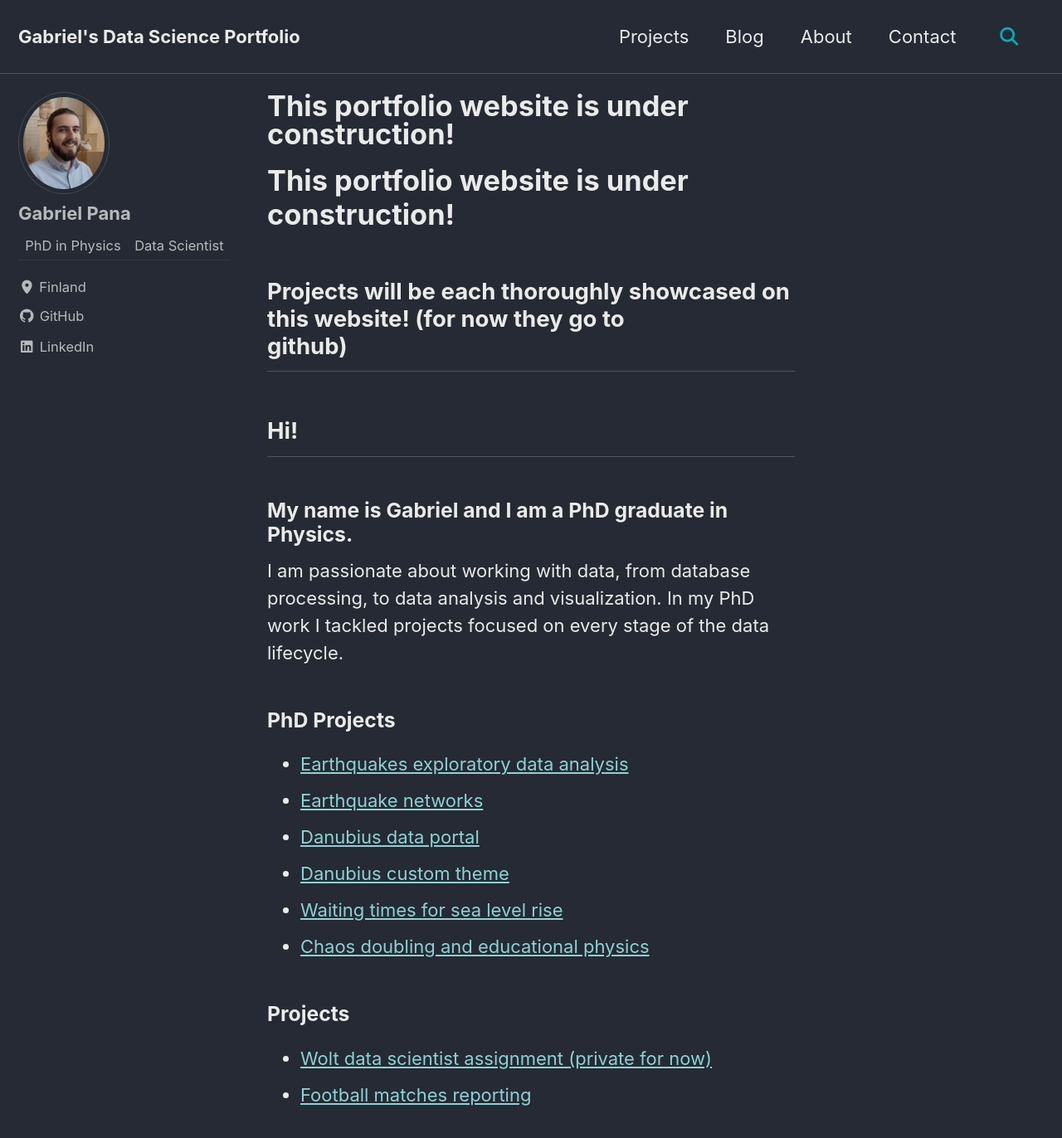
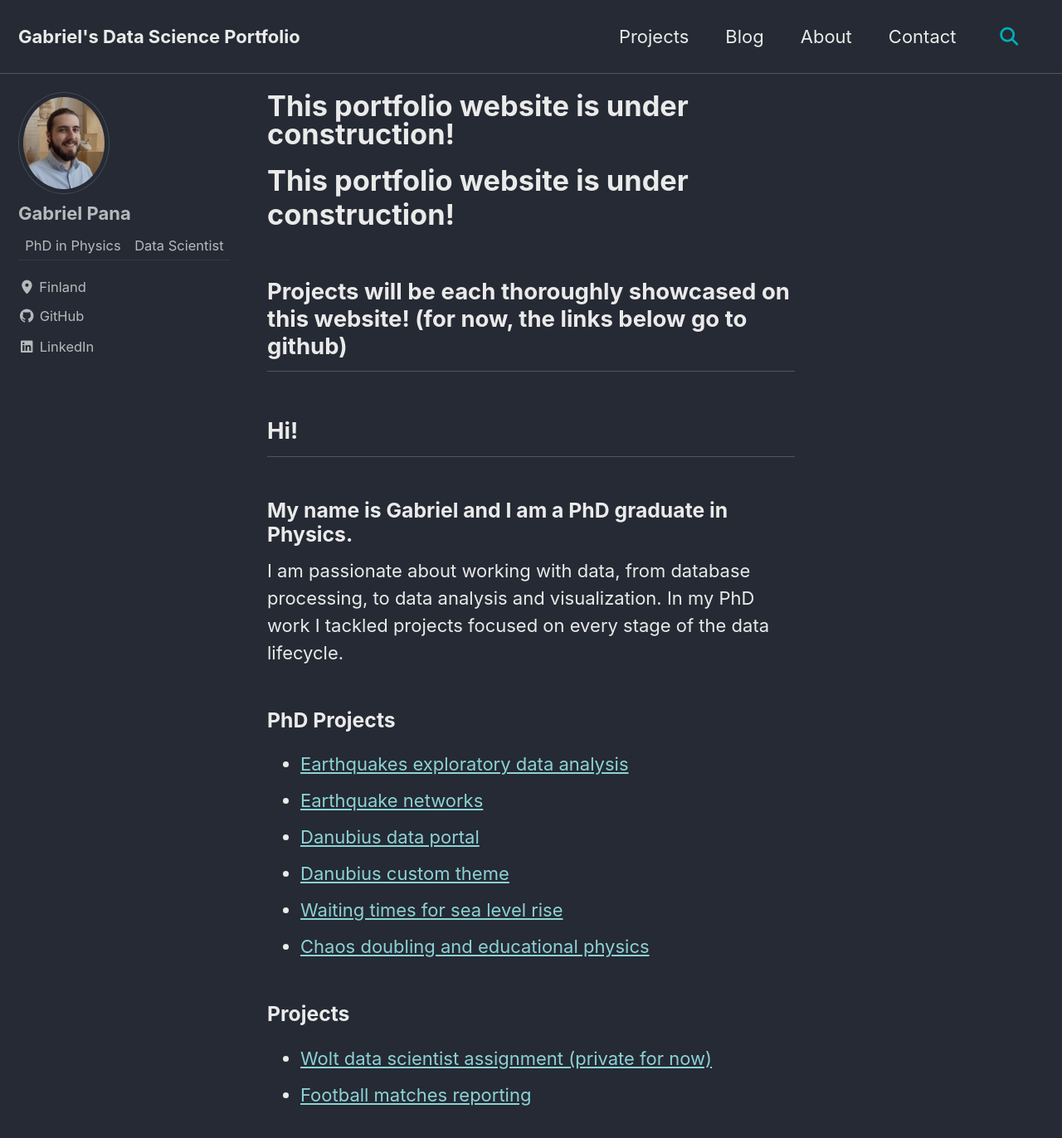
Before and after one commit to gabipana7/gabipana7.github.io, a Jekyll site: the page built from index.md, in a window 1280 px wide and 1400 px high. Shown: the top 1372 px of the window at 83% size. Built offline with Jekyll 4.4.1, drawn with Linux system fonts in a browser that asks for light colours; cached includes are drawn as plain includes; our own code applies the rules of GitHub Pages for plain Markdown files; some of the changed text lies outside the part shown.

Commit message:
mainpage

```diff
--- a/_config.yml
+++ b/_config.yml
@@ -31,7 +31,7 @@ masthead_title           : # overrides the website title displayed in the masthe
 breadcrumbs              : # true, false (default)
 words_per_minute         : 200
 enable_copy_code_button  : # true, false (default)
-copyright                : Gabriel Pana. All rights reserved. # "copyright" name, defaults to site.title
+copyright                : Gabriel Pana. All rights reserved # "copyright" name, defaults to site.title
 copyright_url            : # "copyright" URL, defaults to site.url
 comments:
   provider               : # false (default), "disqus", "discourse", "facebook", "staticman", "staticman_v2", "utterances", "giscus", "custom"
--- a/index.md
+++ b/index.md
@@ -4,7 +4,7 @@ author_profile: true
 ---
 
 # This portfolio website is under construction!
-## Projects will be each thoroughly showcased on this website! (for now they go to github)
+## Projects will be each thoroughly showcased on this website! (for now, the links below go to github)
 
 ## Hi!
 
```
